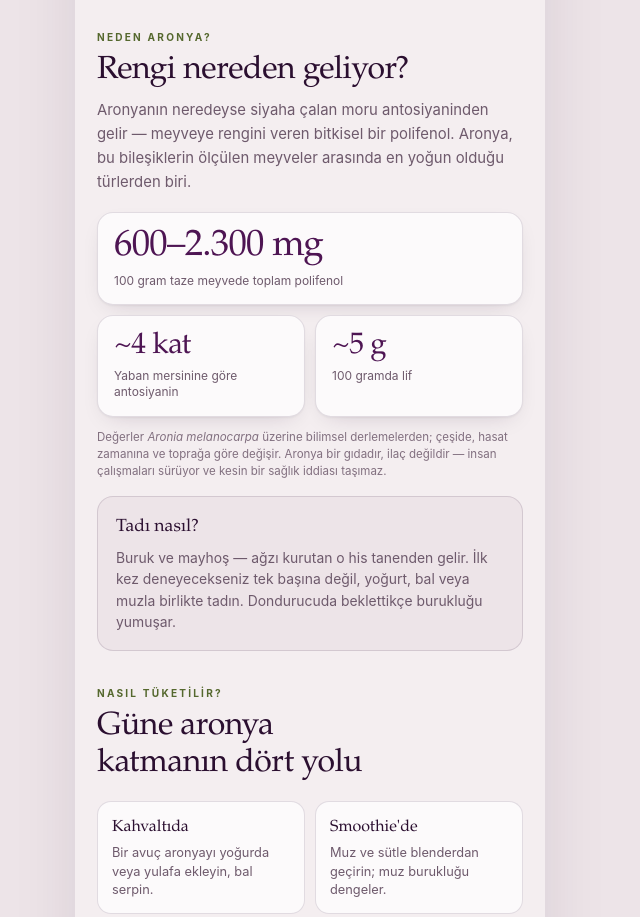
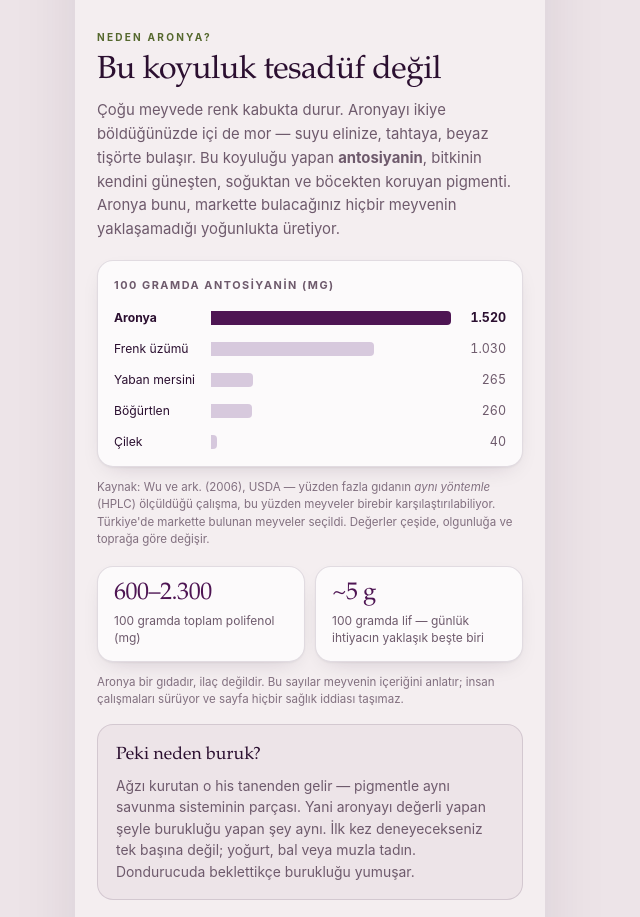
Before and after one commit to sesta-erdem/aronya, a plain HTML site: page index.html in a window 1280 px wide. Shown: the part 2852-3769 px from the top of the page, without its empty margins (330-970 px from the left). Drawn offline with Linux system fonts and the light colour scheme.

Commit message:
Neden aronya bölümü: antosiyanin karşılaştırma grafiği
Miligram rakamları kimsede karşılık bulmuyordu; yerine Wu ve ark.
(2006, USDA) verisiyle meyve karşılaştırma çubukları geldi. Tek
çalışma, tek yöntem (HPLC) — farklı çalışmaların rakamları yöntem
farkından ötürü karşılaştırılabilir değil.

- Antosiyanin çubuk grafiği (aronya vurgulu, diğerleri geri planda)
- Pigmentin bitkinin savunması olduğu ve tanenle aynı sistemden
  geldiği anlatısı; tat notu buna bağlandı
- Lif değeri günlük ihtiyaca çevrildi
- figure varsayılan 40px yan boşluğu ve inline span genişlik hatası

Co-Authored-By: Claude Opus 5 <noreply@anthropic.com>

```diff
--- a/index.html
+++ b/index.html
@@ -290,6 +290,38 @@ a{ color:inherit; text-decoration:none; }
   :root:not([data-theme="light"]) .nokta[aria-current="true"]{ background:var(--pus); }
 }
 
+/* ── Karşılaştırma çubukları ────────────────────────────────
+   Tek seri, her çubuk doğrudan etiketli — bu yüzden ne gösterge
+   ne de tooltip gerekiyor; değerler zaten ekranda.            */
+.grafik{
+  margin:18px 0 0; padding:16px 16px 14px; border-radius:16px;  /* figure'ın 40px varsayılan yan boşluğu sıfırlanmalı */
+  background:var(--kart); border:1px solid var(--cizgi); box-shadow:var(--golge);
+}
+.grafikBaslik{
+  font-size:.68rem; letter-spacing:.14em; text-transform:uppercase;
+  color:var(--sessiz); font-weight:700; margin:0 0 14px;
+}
+.cubuklar{ display:flex; flex-direction:column; gap:11px; }
+.cubukSatir{ display:flex; align-items:center; gap:9px; }
+.cubukAd{ flex:0 0 88px; font-size:.76rem; line-height:1.2; color:var(--murekkep); }
+.cubukSatir.one .cubukAd{ font-weight:700; }
+/* display:block şart — inline span yüzde genişlik ve yükseklik almaz. */
+.cubukYol{ display:block; flex:1; min-width:0; height:14px; }
+.cubukDolgu{
+  display:block; height:100%; min-width:3px; border-radius:0 4px 4px 0;
+  background:var(--pus); opacity:.45;
+}
+.cubukSatir.one .cubukDolgu{ background:var(--mor); opacity:1; }
+:root[data-theme="dark"] .cubukSatir.one .cubukDolgu{ background:var(--pus); }
+@media (prefers-color-scheme: dark){
+  :root:not([data-theme="light"]) .cubukSatir.one .cubukDolgu{ background:var(--pus); }
+}
+.cubukDeger{
+  flex:0 0 46px; text-align:right; font-size:.78rem; color:var(--sessiz);
+  font-variant-numeric:tabular-nums;
+}
+.cubukSatir.one .cubukDeger{ color:var(--murekkep); font-weight:700; }
+
 /* ── Ölçümler ───────────────────────────────────────────────── */
 .olcumler{ display:grid; grid-template-columns:1fr 1fr; gap:10px; padding:18px 0 0; }
 .olcum{
@@ -299,7 +331,7 @@ a{ color:inherit; text-decoration:none; }
 .olcum.genis{ grid-column:1 / -1; }
 .sayi{
   font-family:var(--serif); font-weight:400; color:var(--mor);
-  font-size:1.85rem; line-height:1.05; letter-spacing:-.02em;
+  font-size:1.5rem; line-height:1.05; letter-spacing:-.02em;
   font-variant-numeric:tabular-nums; display:block;
 }
 .olcum.genis .sayi{ font-size:2.3rem; }
@@ -522,41 +554,50 @@ a{ color:inherit; text-decoration:none; }
 
   <section class="bolum gir">
     <p class="etiket">Neden aronya?</p>
-    <h2 class="baslik">Rengi nereden geliyor?</h2>
+    <h2 class="baslik">Bu koyuluk tesadüf değil</h2>
     <p class="altyazi">
-      Aronyanın neredeyse siyaha çalan moru antosiyaninden gelir — meyveye rengini
-      veren bitkisel bir polifenol. Aronya, bu bileşiklerin ölçülen meyveler
-      arasında en yoğun olduğu türlerden biri.
+      Çoğu meyvede renk kabukta durur. Aronyayı ikiye böldüğünüzde içi de mor —
+      suyu elinize, tahtaya, beyaz tişörte bulaşır. Bu koyuluğu yapan
+      <strong>antosiyanin</strong>, bitkinin kendini güneşten, soğuktan ve
+      böcekten koruyan pigmenti. Aronya bunu, markette bulacağınız hiçbir
+      meyvenin yaklaşamadığı yoğunlukta üretiyor.
+    </p>
+
+    <figure class="grafik">
+      <figcaption class="grafikBaslik">100 gramda antosiyanin (mg)</figcaption>
+      <div class="cubuklar" id="cubuklar"></div>
+    </figure>
+
+    <p class="kaynak">
+      Kaynak: Wu ve ark. (2006), USDA — yüzden fazla gıdanın <i>aynı yöntemle</i>
+      (HPLC) ölçüldüğü çalışma, bu yüzden meyveler birebir karşılaştırılabiliyor.
+      Türkiye'de markette bulunan meyveler seçildi. Değerler çeşide, olgunluğa ve
+      toprağa göre değişir.
     </p>
 
     <div class="olcumler">
-      <div class="olcum genis">
-        <span class="sayi">600–2.300 mg</span>
-        <span class="olcumEtiket">100 gram taze meyvede toplam polifenol</span>
-      </div>
       <div class="olcum">
-        <span class="sayi">~4 kat</span>
-        <span class="olcumEtiket">Yaban mersinine göre antosiyanin</span>
+        <span class="sayi">600–2.300</span>
+        <span class="olcumEtiket">100 gramda toplam polifenol (mg)</span>
       </div>
       <div class="olcum">
         <span class="sayi">~5 g</span>
-        <span class="olcumEtiket">100 gramda lif</span>
+        <span class="olcumEtiket">100 gramda lif — günlük ihtiyacın yaklaşık beşte biri</span>
       </div>
     </div>
 
     <p class="kaynak">
-      Değerler <i>Aronia melanocarpa</i> üzerine bilimsel derlemelerden;
-      çeşide, hasat zamanına ve toprağa göre değişir. Aronya bir gıdadır,
-      ilaç değildir — insan çalışmaları sürüyor ve kesin bir sağlık iddiası
-      taşımaz.
+      Aronya bir gıdadır, ilaç değildir. Bu sayılar meyvenin içeriğini anlatır;
+      insan çalışmaları sürüyor ve sayfa hiçbir sağlık iddiası taşımaz.
     </p>
 
     <div class="tat">
-      <h3>Tadı nasıl?</h3>
+      <h3>Peki neden buruk?</h3>
       <p>
-        Buruk ve mayhoş — ağzı kurutan o his tanenden gelir. İlk kez
-        deneyecekseniz tek başına değil, yoğurt, bal veya muzla birlikte
-        tadın. Dondurucuda beklettikçe burukluğu yumuşar.
+        Ağzı kurutan o his tanenden gelir — pigmentle aynı savunma sisteminin
+        parçası. Yani aronyayı değerli yapan şeyle burukluğu yapan şey aynı.
+        İlk kez deneyecekseniz tek başına değil; yoğurt, bal veya muzla tadın.
+        Dondurucuda beklettikçe burukluğu yumuşar.
       </p>
     </div>
   </section>
@@ -712,6 +753,27 @@ a{ color:inherit; text-decoration:none; }
   document.getElementById("sss").innerHTML = sorular.map(([s, c]) =>
     `<details><summary>${kac(s)}</summary><p>${kac(c)}</p></details>`).join("");
 
+  /* ── Antosiyanin karşılaştırması ──────────────────────────────
+     Wu ve ark. 2006 (USDA), mg/100 g taze ağırlık, HPLC.
+     Tek çalışma kullanıldı: farklı çalışmaların rakamları yöntem
+     farkından ötürü birbiriyle karşılaştırılamıyor.            */
+  const antosiyanin = [
+    { ad: "Aronya",        deger: 1520, one: true },
+    { ad: "Frenk üzümü",   deger: 1030 },
+    { ad: "Yaban mersini", deger: 265 },
+    { ad: "Böğürtlen",     deger: 260 },
+    { ad: "Çilek",         deger: 40 }
+  ];
+  const enBuyuk = Math.max(...antosiyanin.map((m) => m.deger));
+  const trSayi = (n) => n.toLocaleString("tr-TR");
+
+  document.getElementById("cubuklar").innerHTML = antosiyanin.map((m) => `
+    <div class="cubukSatir${m.one ? " one" : ""}">
+      <span class="cubukAd">${kac(m.ad)}</span>
+      <span class="cubukYol"><span class="cubukDolgu" style="width:${(m.deger / enBuyuk * 100).toFixed(1)}%"></span></span>
+      <span class="cubukDeger">${trSayi(m.deger)}</span>
+    </div>`).join("");
+
   /* ── Yedek pencere ────────────────────────────────────────────
      Instagram'ın kendi tarayıcısı gibi ortamlar yeni sekme açmayı
      engelleyebilir; müşteri boş ekranla kalmasın diye numarayı
```
